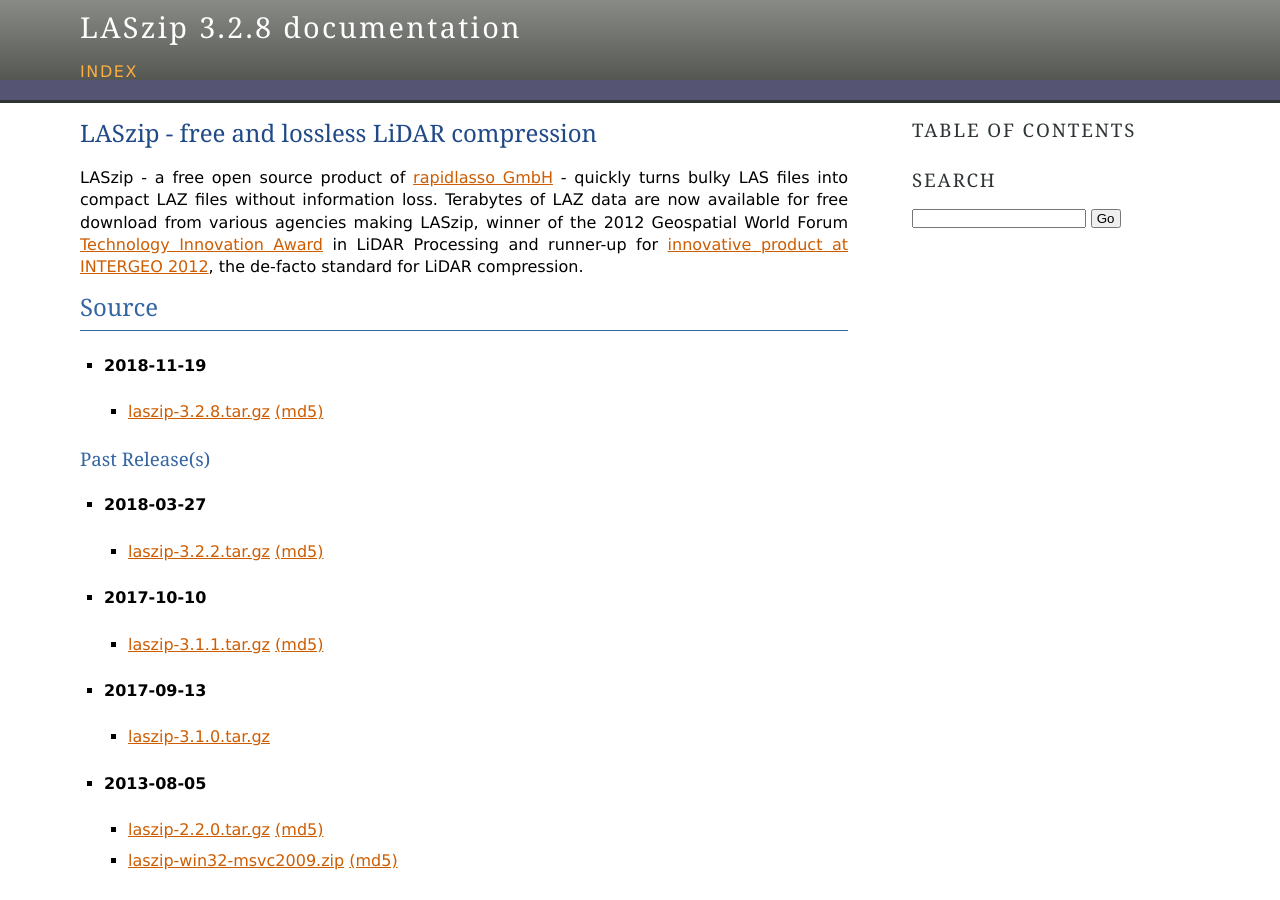
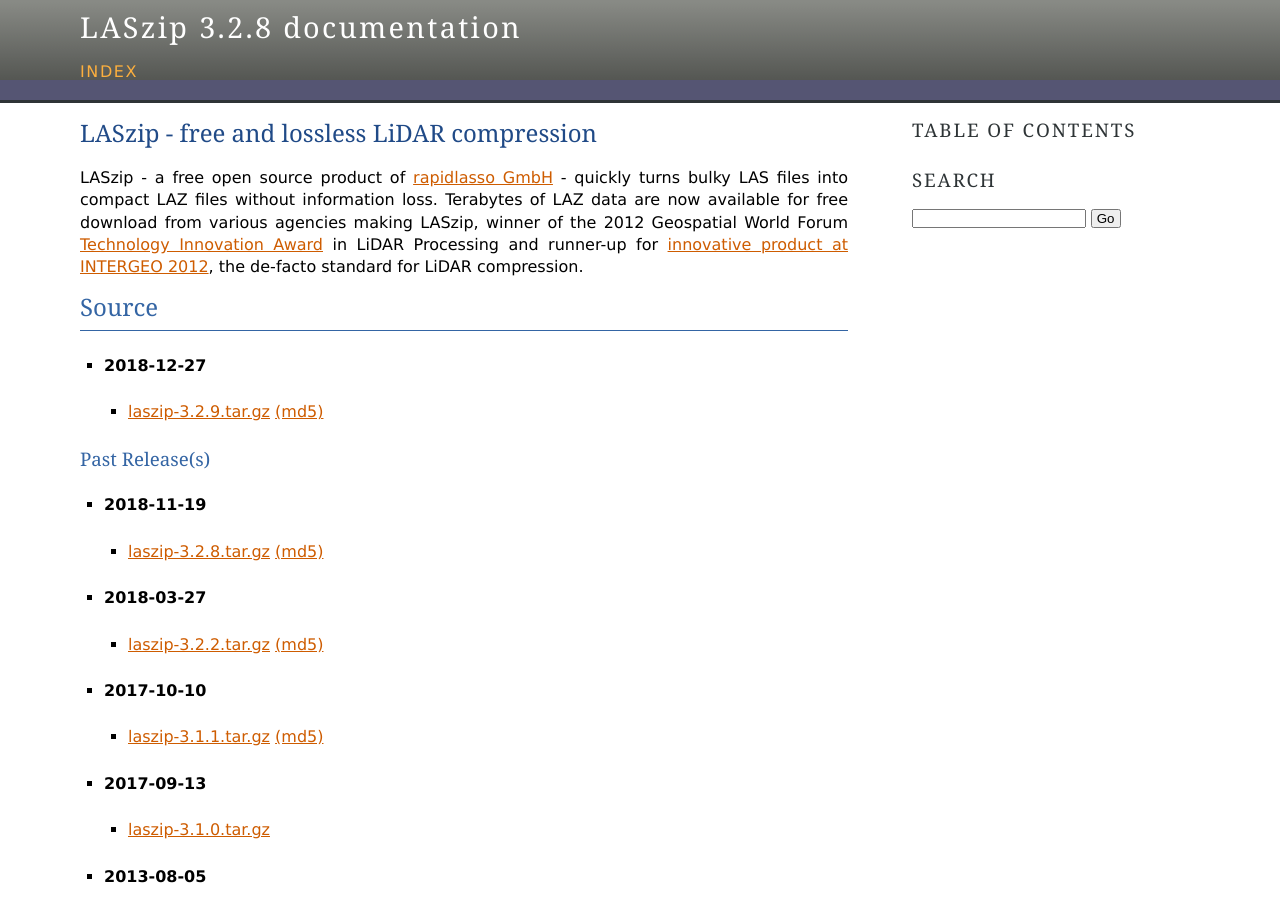
Before and after one commit to LASzip/LASzip, a Sphinx documentation site: the page built from docs/source/index.rst, in a window 1280 px wide and 900 px high. Built offline with Sphinx 7.4.7, drawn with Linux system fonts in a browser that asks for light colours.

Commit message:
point to new release

```diff
--- a/docs/source/index.rst
+++ b/docs/source/index.rst
@@ -9,14 +9,20 @@
 Source
 ..............................................................................
 
+* **2018-12-27**
+
+  - `laszip-3.2.9.tar.gz <https://github.com/LASzip/LASzip/releases/download/3.2.9/laszip-src-3.2.9.tar.gz>`_
+    `(md5) <https://github.com/LASzip/LASzip/releases/download/3.2.9/laszip-src-3.2.9.tar.gz.md5>`__
+
+
+Past Release(s)
+~~~~~~~~~~~~~~~~~~~~~~~~~
+
+
 * **2018-11-19**
 
   - `laszip-3.2.8.tar.gz <https://github.com/LASzip/LASzip/releases/download/3.2.8/laszip-src-3.2.8.tar.gz>`_
     `(md5) <https://github.com/LASzip/LASzip/releases/download/3.2.8/laszip-src-3.2.8.tar.gz.md5>`__
-
-
-Past Release(s)
-~~~~~~~~~~~~~~~~~~~~~~~~~
 
 * **2018-03-27**
 
```
